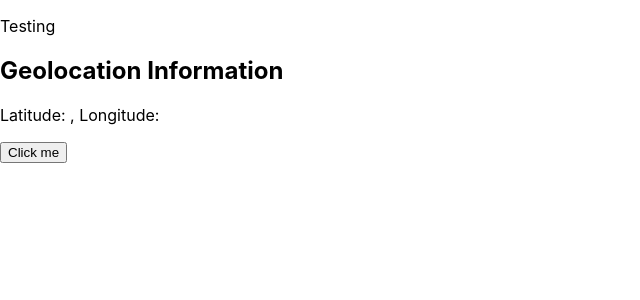
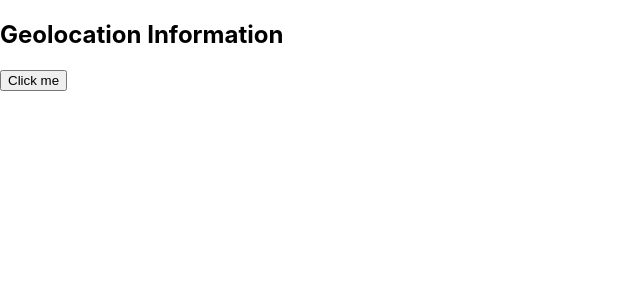
Before and after one commit to macosta2015/DraglinesGeoLocation, a React (Create React App) app in the folder draglineslocation/: page / in a window 1280 px wide. Shown: the top 300 px of the page, without its empty margins (0-640 px from the left). Built offline with nearby package versions, Linux system fonts and the light colour scheme; no server answers.

Commit message:
Running so far

```diff
--- a/draglineslocation/src/App.js
+++ b/draglineslocation/src/App.js
@@ -1,22 +1,22 @@
 import React, { useState } from 'react';
 import GeoLocation from './components/GeoLocation.js'; // Import the GeoLocation component
-import Button from './components/Example.js'; // Import the Example component
-
+import Button from './components/Example.js'; // Import the Button component
 
 function App() {
+  const [fetchingLocation, setFetchingLocation] = useState(false);
+
+  const handleClick = () => {
+    setFetchingLocation(true);
+  };
+
   return (
     <div className="App">
       <header className="App-header">
-        <p>
-          Testing
-        </p>
-        <GeoLocation />
-        <Button />
+        <GeoLocation fetching={fetchingLocation} />
+        <Button onClick={handleClick} />
       </header>
     </div>
   );
 }
 
-
-
 export default App;
--- a/draglineslocation/src/components/GeoLocation.js
+++ b/draglineslocation/src/components/GeoLocation.js
@@ -1,26 +1,56 @@
 import React, { useState, useEffect } from 'react';
 
-function latLonToXY(latitude, longitude) {
-    var x = (longitude + 180) / 360 * 256;
-    var y = (1 - Math.log(Math.tan(latitude * Math.PI / 180) + 1 / Math.cos(latitude * Math.PI / 180)) / Math.PI) / 2 * 256;
-    return { x: x, y: y };
+// Function to convert latitude and longitude to UTM X and Y coordinates
+function latLonToUTM(latitude, longitude) {
+  // Constants for UTM conversion
+  const k0 = 0.9996; // Scale factor
+  const a = 6378137.0; // Semi-major axis of the ellipsoid (WGS84)
+  const eSquared = 0.00669438; // Square of the eccentricity of the ellipsoid
+  const lonOrigin = -183.0; // Central meridian of the zone (Zone 1)
+
+  // Convert latitude and longitude to radians
+  const latRad = latitude * Math.PI / 180;
+  const lonRad = longitude * Math.PI / 180;
+
+  // Calculate UTM constants
+  const aSquared = Math.pow(a, 2);
+  const ePrimeSquared = eSquared / (1 - eSquared);
+  const nu = a / Math.sqrt(1 - eSquared * Math.sin(latRad) * Math.sin(latRad));
+  const T = Math.tan(latRad) * Math.tan(latRad);
+  const C = ePrimeSquared * Math.cos(latRad) * Math.cos(latRad);
+  const A = Math.cos(latRad) * (lonRad - (lonOrigin * Math.PI / 180));
+
+  // Calculate UTM coordinates
+  const M = a * ((1 - eSquared / 4 - 3 * eSquared * eSquared / 64 - 5 * eSquared * eSquared * eSquared / 256) * latRad
+              - (3 * eSquared / 8 + 3 * eSquared * eSquared / 32 + 45 * eSquared * eSquared * eSquared / 1024) * Math.sin(2 * latRad)
+              + (15 * eSquared * eSquared / 256 + 45 * eSquared * eSquared * eSquared / 1024) * Math.sin(4 * latRad)
+              - (35 * eSquared * eSquared * eSquared / 3072) * Math.sin(6 * latRad));
+  const easting = k0 * nu * (A + (1 - T + C) * Math.pow(A, 3) / 6
+                  + (5 - 18 * T + T * T + 72 * C - 58 * ePrimeSquared) * Math.pow(A, 5) / 120) + 500000.0;
+  const northing = k0 * (M + nu * Math.tan(latRad) * (Math.pow(A, 2) / 2
+                   + (5 - T + 9 * C + 4 * C * C) * Math.pow(A, 4) / 24
+                   + (61 - 58 * T + T * T + 600 * C - 330 * ePrimeSquared) * Math.pow(A, 6) / 720));
+
+  return { x: easting, y: northing };
 }
 
-function GeoLocation() {
+function GeoLocation({ fetching }) {
   const [latitude, setLatitude] = useState(null);
   const [longitude, setLongitude] = useState(null);
   const [error, setError] = useState(null);
-  const [xyCoordinates, setXYCoordinates] = useState({x: null, y: null});
+  const [x, setX] = useState(null);
+  const [y, setY] = useState(null);
 
   useEffect(() => {
+    if (fetching) {
       if ("geolocation" in navigator) {
         navigator.geolocation.getCurrentPosition(
           position => {
             setLatitude(position.coords.latitude);
             setLongitude(position.coords.longitude);
-          // Convert latitude and longitude to X and Y coordinates
-          const { x, y } = latLonToXY(position.coords.latitude, position.coords.longitude);
-          setXYCoordinates({ x: x, y: y });
+            const { x, y } = latLonToUTM(position.coords.latitude, position.coords.longitude);
+            setX(x);
+            setY(y);
           },
           error => {
             setError(error.message);
@@ -31,7 +61,8 @@ function GeoLocation() {
         setError("Geolocation is not supported by your browser");
         console.log("Geolocation is not supported by your browser");
       }
-  }, []);
+    }
+  }, [fetching]);
 
   return (
     <div>
@@ -40,9 +71,11 @@ function GeoLocation() {
         <p>Error: {error}</p>
       ) : (
         <div>
+          {latitude && longitude && (
+            <div>
               <p>Latitude: {latitude}, Longitude: {longitude}</p>
-          {xyCoordinates.x !== null && xyCoordinates.y !== null && (
-            <p>X: {xyCoordinates.x.toFixed(2)}, Y: {xyCoordinates.y.toFixed(2)}</p>
+              <p>X (UTM): {x.toFixed(2)}, Y (UTM): {y.toFixed(2)}</p>
+            </div>
           )}
         </div>
       )}
```
Lines whose indentation alone changed are shown as unchanged.
